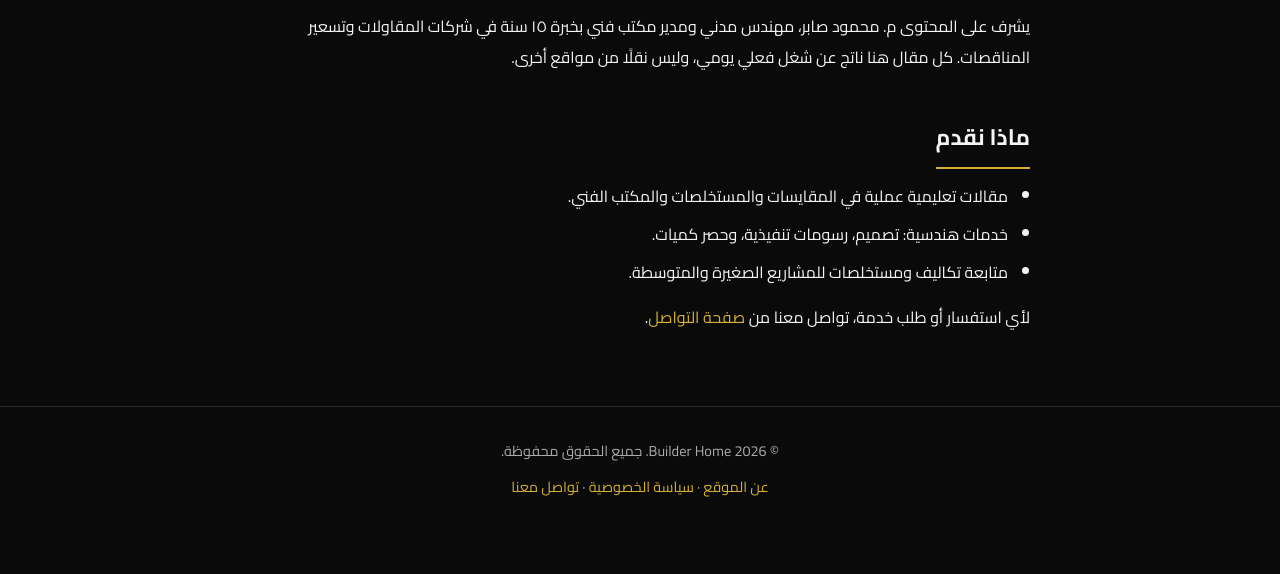
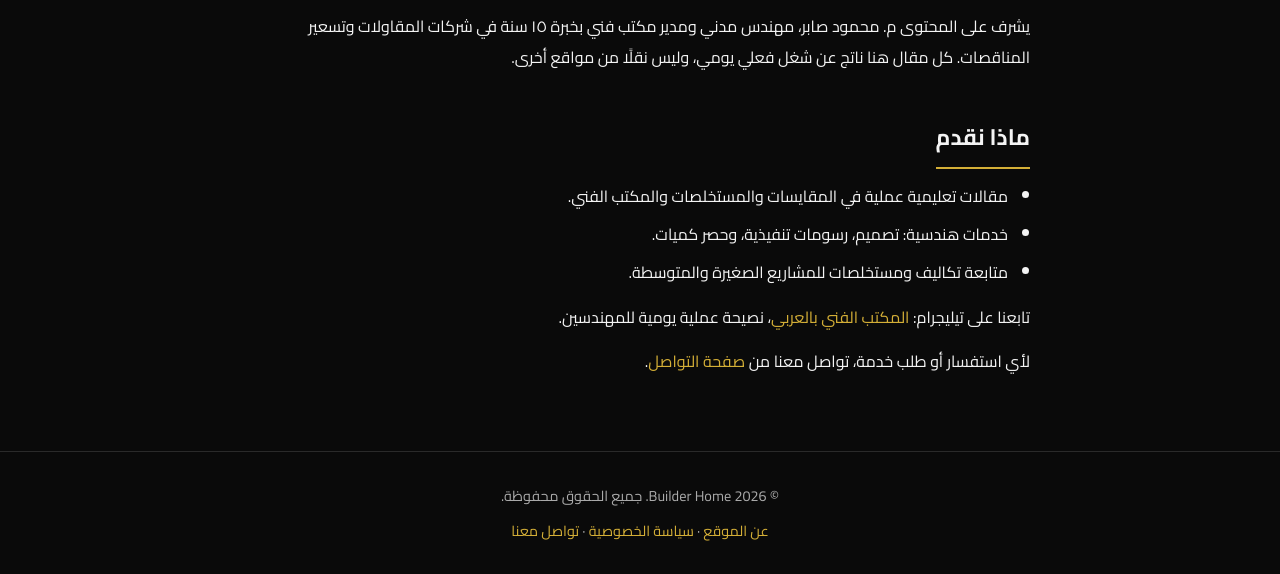
Before and after one commit to mahmoudsaberabdelaleem-bit/builder-home, a plain HTML site: page articles/about/index.html in a window 1280 px wide. Shown: the part 235-809 px from the top of the page. Drawn offline with Linux system fonts and the light colour scheme.

Commit message:
Add Telegram follow link for technical office

```diff
--- a/articles/about/index.html
+++ b/articles/about/index.html
@@ -44,6 +44,7 @@
           <li>خدمات هندسية: تصميم، رسومات تنفيذية، وحصر كميات.</li>
           <li>متابعة تكاليف ومستخلصات للمشاريع الصغيرة والمتوسطة.</li>
         </ul>
+        <p>تابعنا على تيليجرام: <a href="https://t.me/technical_office_ar" rel="noopener">المكتب الفني بالعربي</a>، نصيحة عملية يومية للمهندسين.</p>
         <p>لأي استفسار أو طلب خدمة، تواصل معنا من <a href="../contact/">صفحة التواصل</a>.</p>
       </section>
     </article>
```
